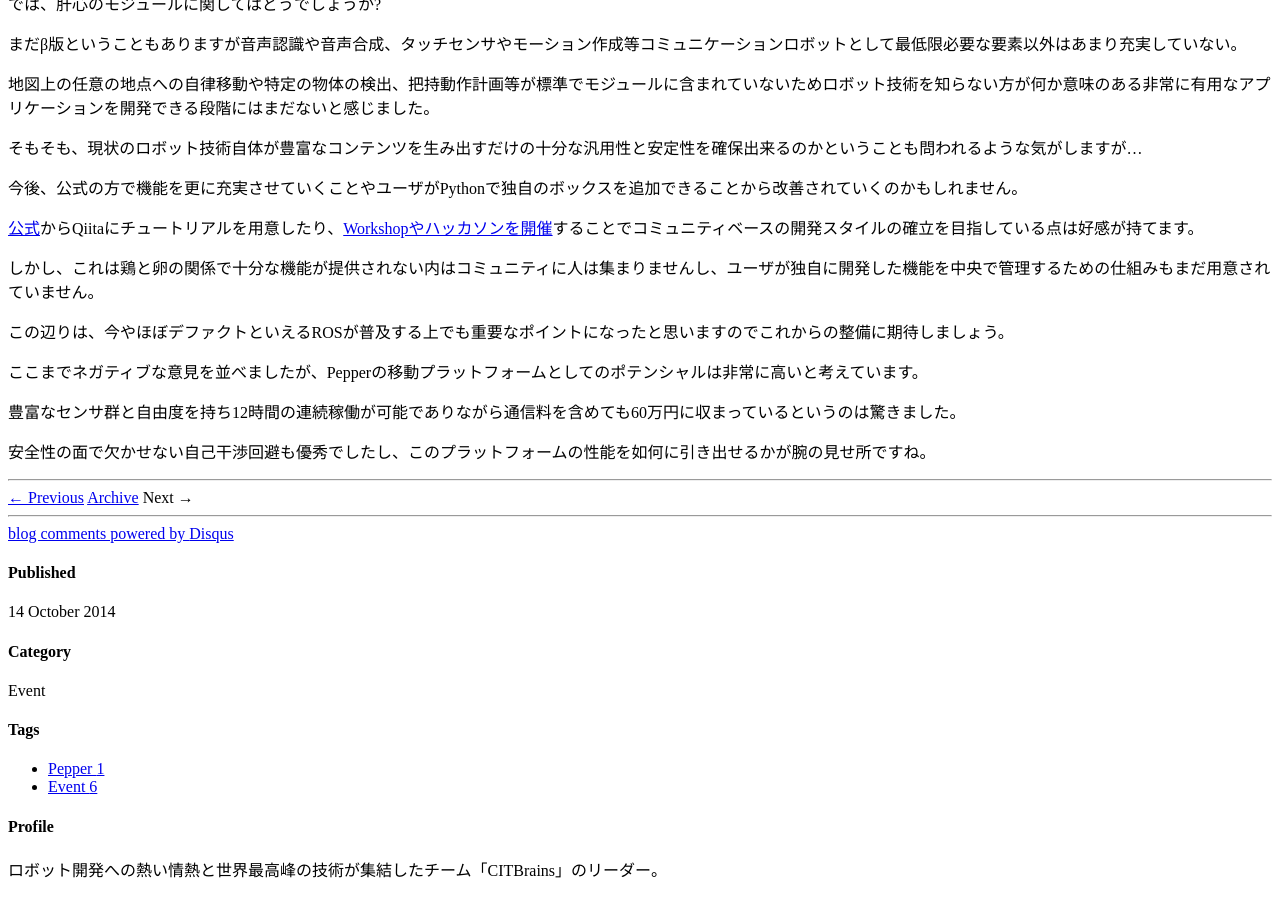
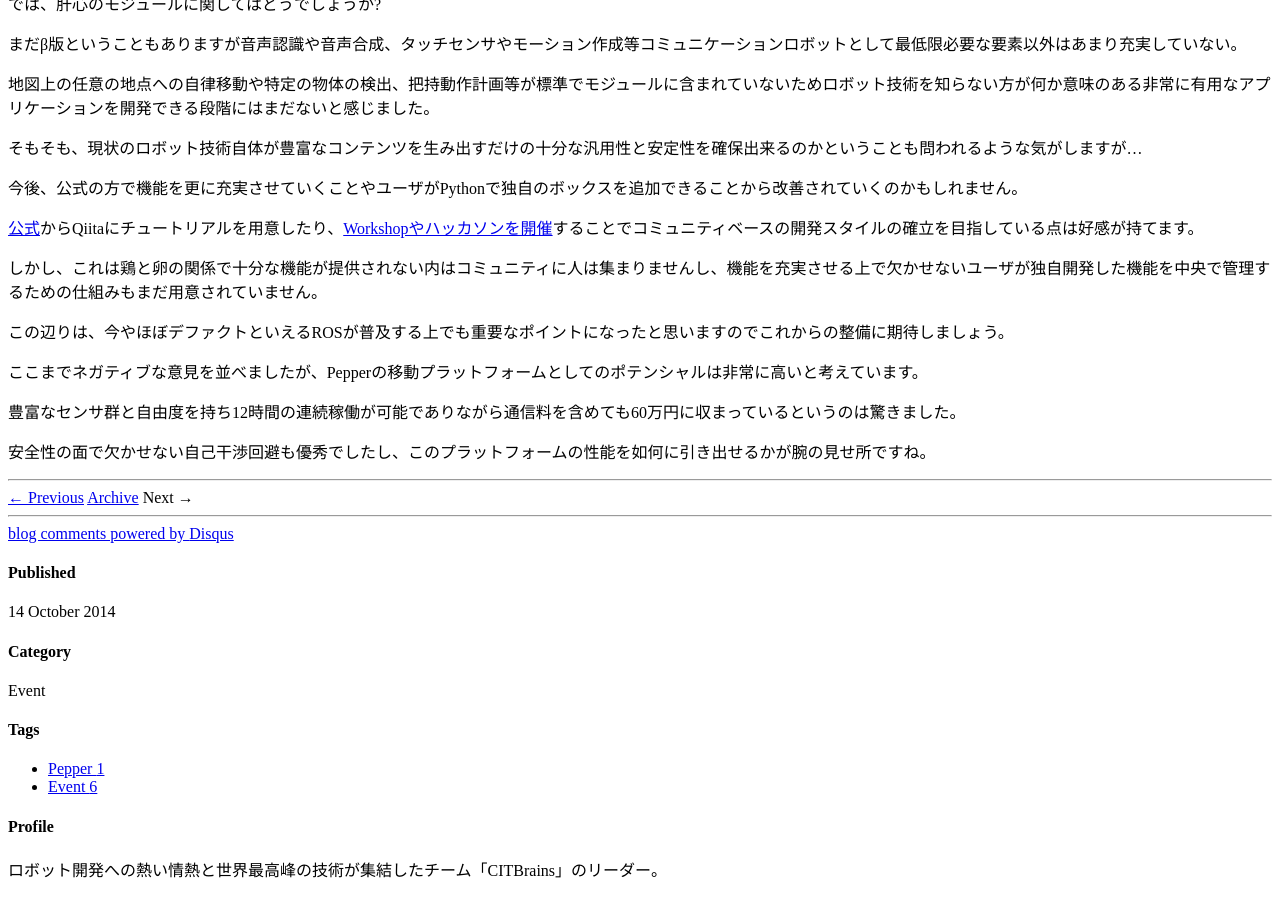
Before and after one commit to DaikiMaekawa/daikimaekawa.github.com, a Jekyll site: the page built from _posts/2014-10-14-pepper_workshop.md, in a window 1280 px wide and 900 px high, scrolled down 1468 px. Built offline with Jekyll 4.4.1, drawn with Linux system fonts in a browser that asks for light colours; nearby versions of some CDN libraries; Markdown is read by kramdown in place of the engine named in the settings; comment, search, counter and statistics services are not loaded.

Commit message:
Update 2014-10-14-pepper_workshop.md

```diff
--- a/_posts/2014-10-14-pepper_workshop.md
+++ b/_posts/2014-10-14-pepper_workshop.md
@@ -38,7 +38,7 @@ tags : [Pepper, Event]
 
 [公式](http://qiita.com/Atelier-Akihabara)からQiitaにチュートリアルを用意したり、[Workshopやハッカソンを開催](http://pepper.doorkeeper.jp/)することでコミュニティベースの開発スタイルの確立を目指している点は好感が持てます。
 
-しかし、これは鶏と卵の関係で十分な機能が提供されない内はコミュニティに人は集まりませんし、ユーザが独自に開発した機能を中央で管理するための仕組みもまだ用意されていません。
+しかし、これは鶏と卵の関係で十分な機能が提供されない内はコミュニティに人は集まりませんし、機能を充実させる上で欠かせないユーザが独自開発した機能を中央で管理するための仕組みもまだ用意されていません。
 
 この辺りは、今やほぼデファクトといえるROSが普及する上でも重要なポイントになったと思いますのでこれからの整備に期待しましょう。
 
```
